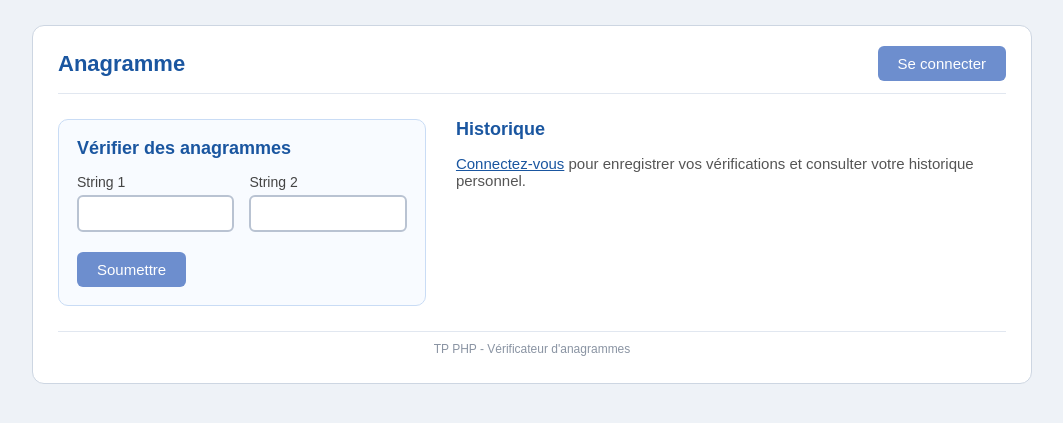
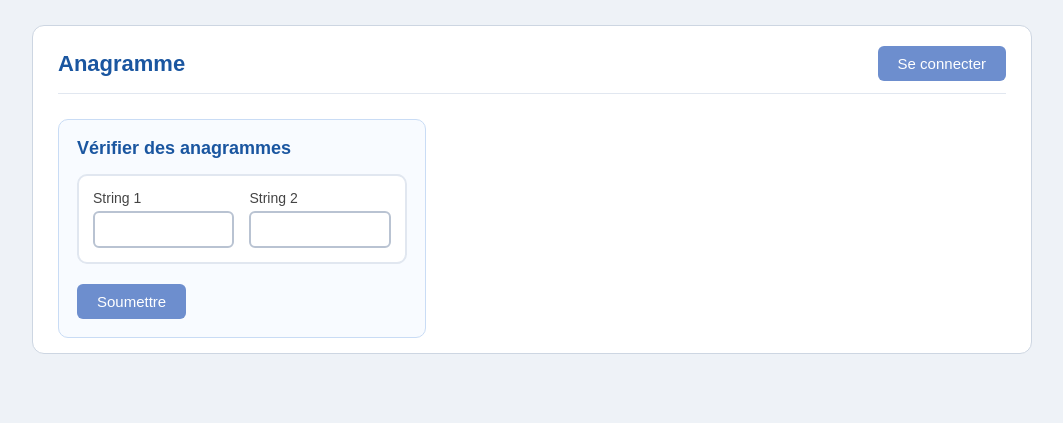
Before and after one commit to donvide/tp, a PHP site: page / in a window 1280 px wide. Shown: the top 423 px of the page, without its empty margins (108-1171 px from the left). Run offline with PHP 8.4, Linux system fonts and the light colour scheme.

Commit message:
Prepare TP PHP project for GitHub
Co-authored-by: Copilot <223556219+Copilot@users.noreply.github.com>

```diff
--- a/footer.php
+++ b/footer.php
@@ -1,4 +1,4 @@
-    <p class="pied">TP PHP - Vérificateur d'anagrammes</p>
+    <p class="pied"> Vérificateur d'anagrammes</p>
 </div>
 </body>
 </html>
--- a/header.php
+++ b/header.php
@@ -9,7 +9,7 @@ if (!isset($pageTitre)) {
     <meta charset="utf-8">
     <meta name="viewport" content="width=device-width, initial-scale=1">
     <title><?= e($pageTitre) ?></title>
-    <link rel="stylesheet" href="style.css">
+    <link rel="stylesheet" href="style.css?v=2">
 </head>
 <body>
 <div class="carte">
--- a/index.php
+++ b/index.php
@@ -13,15 +13,23 @@ if ($_SERVER['REQUEST_METHOD'] === 'POST') {
     $string1 = trim($_POST['string1'] ?? '');
     $string2 = trim($_POST['string2'] ?? '');
 
-    //  Champs vides
-    if ($string1 === '' || $string2 === '') {
+    // Clic sur l'icône d'effacement d'un champ : on vide ce champ uniquement,
+    // sans lancer la vérification ni enregistrer dans l'historique.
+    $vider = $_POST['vider'] ?? '';
+    if ($vider === 'string1') {
+        $string1 = '';
+    } elseif ($vider === 'string2') {
+        $string2 = '';
+    }
+    // Champs vides
+    elseif ($string1 === '' || $string2 === '') {
         $erreurs[] = 'Les deux champs sont obligatoires.';
     }
-    //  Caractères non autorisés
+    // Caractères non autorisés
     elseif (!chaine_valide($string1) || !chaine_valide($string2)) {
         $erreurs[] = "Caractères non autorisés : utilisez uniquement des lettres, des espaces, des apostrophes ou des tirets.";
     }
-    //  Vérification de l'anagramme
+    // Vérification de l'anagramme
     else {
         $resultat = sont_anagrammes($string1, $string2);
 
@@ -48,12 +56,15 @@ if (est_connecte()) {
     $historique = $stmt->fetchAll();
 }
 
-// Classe CSS appliquée aux champs selon le résultat
-$classeChamp = '';
+// Classes CSS appliquées aux champs et à leur cadre selon le résultat
+$classeChamp  = '';
+$classeChamps = '';
 if ($resultat === true) {
-    $classeChamp = 'champ-ok';
+    $classeChamp  = 'champ-ok';
+    $classeChamps = 'champs-ok';
 } elseif ($resultat === false) {
-    $classeChamp = 'champ-ko';
+    $classeChamp  = 'champ-ko';
+    $classeChamps = 'champs-ko';
 }
 
 require 'header.php';
@@ -61,19 +72,32 @@ require 'header.php';
 
 <div class="contenu">
     <div class="colonne-formulaire">
-        <h2>Vérifier des anagrammes</h2>
+      <h2>Vérifier des anagrammes</h2>
 
-        <form method="post" action="index.php" class="formulaire">
-            <div class="champs">
+        <form method="post" action="index.php" class="formulaire formulaire-verification">
+            <!-- Bouton placé en premier dans le DOM : la touche Entrée soumet ainsi
+                 le formulaire au lieu d'un bouton d'effacement. Le CSS le replace
+                 visuellement sous les champs avec la propriété "order". -->
+            <button type="submit" class="bouton bouton-soumettre">Soumettre</button>
+
+            <div class="champs <?= $classeChamps ?>">
                 <div class="champ">
                     <label for="string1">String 1</label>
-                    <input type="text" id="string1" name="string1" maxlength="255"
-                           value="<?= e($string1) ?>" class="<?= $classeChamp ?>">
+                    <div class="champ-saisie">
+                        <input type="text" id="string1" name="string1" maxlength="255"
+                               value="<?= e($string1) ?>" class="<?= $classeChamp ?>" placeholder=" ">
+                        <button type="submit" name="vider" value="string1" class="effacer"
+                                title="Vider le champ String 1" aria-label="Vider le champ String 1">&times;</button>
+                    </div>
                 </div>
                 <div class="champ">
                     <label for="string2">String 2</label>
-                    <input type="text" id="string2" name="string2" maxlength="255"
-                           value="<?= e($string2) ?>" class="<?= $classeChamp ?>">
+                    <div class="champ-saisie">
+                        <input type="text" id="string2" name="string2" maxlength="255"
+                               value="<?= e($string2) ?>" class="<?= $classeChamp ?>" placeholder=" ">
+                        <button type="submit" name="vider" value="string2" class="effacer"
+                                title="Vider le champ String 2" aria-label="Vider le champ String 2">&times;</button>
+                    </div>
                 </div>
             </div>
 
@@ -90,22 +114,19 @@ require 'header.php';
             <?php elseif ($resultat === false): ?>
                 <p class="message negatif">Les deux chaînes ne sont pas des anagrammes.</p>
             <?php endif; ?>
-
-            <button type="submit" class="bouton">Soumettre</button>
         </form>
     </div>
 
     <div class="colonne-historique">
-        <h2>Historique</h2>
+
 
         <?php if (!est_connecte()): ?>
-            <p class="info">
-                <a href="login.php">Connectez-vous</a> pour enregistrer vos vérifications
-                et consulter votre historique personnel.
-            </p>
+
         <?php elseif (!$historique): ?>
             <p class="info">Aucune vérification enregistrée pour le moment.</p>
         <?php else: ?>
+
+             <h2>Historique</h2>
             <table>
                 <thead>
                     <tr>
@@ -133,5 +154,3 @@ require 'header.php';
         <?php endif; ?>
     </div>
 </div>
-
-<?php require 'footer.php'; ?>
--- a/style.css
+++ b/style.css
@@ -116,6 +116,19 @@ a {
     display: flex;
     gap: 15px;
     margin-bottom: 15px;
+    padding: 14px;
+    background: #fff;
+    border: 2px solid #e1e7f0;
+    border-radius: 10px;
+}
+
+/* Cadre contenant les champs : vert si anagrammes, rouge sinon */
+.champs.champs-ok {
+    border-color: #2e9d4f;
+}
+
+.champs.champs-ko {
+    border-color: #d93025;
 }
 
 .champ {
@@ -154,12 +167,69 @@ input.champ-ok {
     border-color: #2e9d4f;
 }
 
+
 input.champ-ko {
     border-color: #d93025;
 }
 
 .formulaire .bouton {
     margin-top: 5px;
+}
+
+/* Formulaire de vérification : le bouton est replacé visuellement sous les champs */
+.formulaire-verification {
+    display: flex;
+    flex-direction: column;
+}
+
+.formulaire-verification .champs {
+    order: 1;
+}
+
+.formulaire-verification .erreurs,
+.formulaire-verification .message {
+    order: 2;
+}
+
+.formulaire-verification .bouton-soumettre {
+    order: 3;
+    align-self: flex-start;
+}
+
+/* Icône d'effacement dans les champs */
+.champ-saisie {
+    position: relative;
+}
+
+.champ-saisie input {
+    padding-right: 34px;
+}
+
+.effacer {
+    position: absolute;
+    top: 50%;
+    right: 6px;
+    transform: translateY(-50%);
+    width: 22px;
+    height: 22px;
+    padding: 0;
+    font-size: 18px;
+    line-height: 1;
+    color: #8a94a3;
+    background: transparent;
+    border: none;
+    border-radius: 50%;
+    cursor: pointer;
+}
+
+.effacer:hover {
+    color: #d93025;
+    background: #eef2f7;
+}
+
+/* L'icône est masquée quand le champ est vide */
+.champ-saisie input:placeholder-shown + .effacer {
+    visibility: hidden;
 }
 
 /* ---------- Messages ---------- */
```
Also changed, not shown: README.md, captures/01-accueil.png, captures/04-resultat-positif.png, captures/05-resultat-negatif.png, captures/06-historique.png, captures/07-erreurs.png, captures/08-champs-remplis.png (added), 1 other file.
